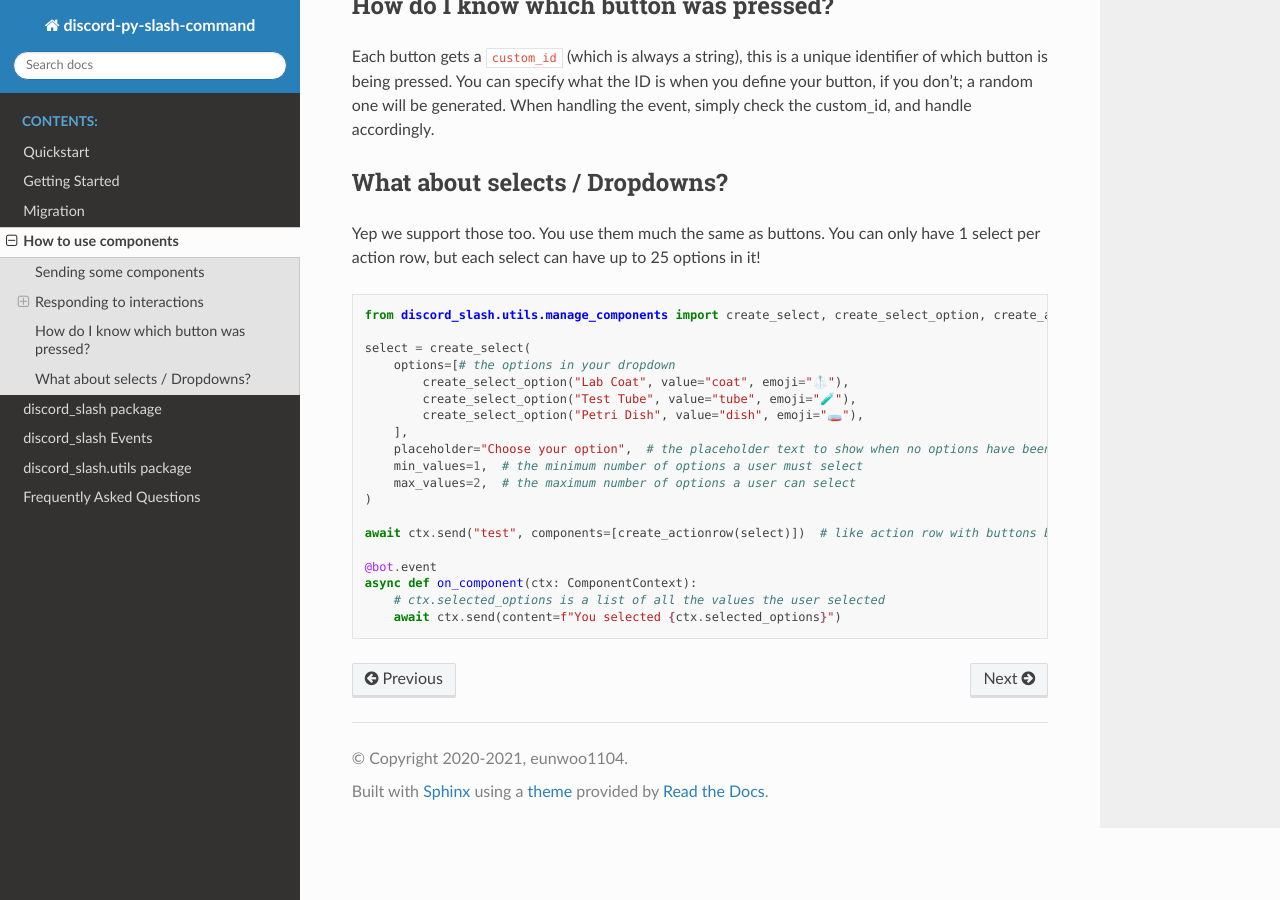
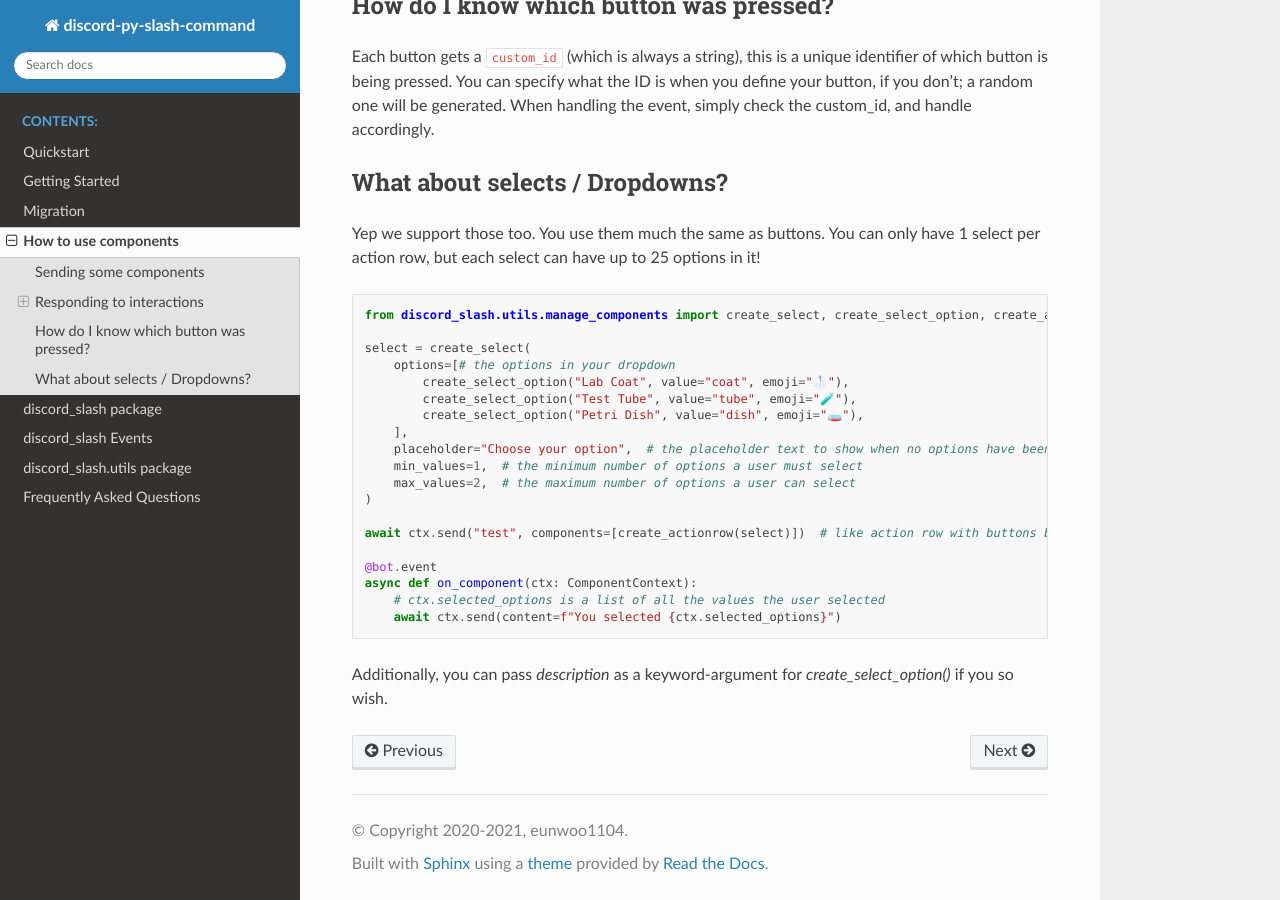
Before and after one commit to interactions-py/interactions.py, a Sphinx documentation site: the page built from docs/components.rst, in a window 1280 px wide and 900 px high, scrolled down 2748 px. Built offline with Sphinx 7.4.7 and the Read the Docs theme 2.0.0, drawn with Linux system fonts in a browser that asks for light colours; the version number could not be read and is left out.

Commit message:
Document optional description kwarg for selects

```diff
--- a/docs/components.rst
+++ b/docs/components.rst
@@ -140,3 +140,5 @@ Yep we support those too. You use them much the same as buttons. You can only ha
     async def on_component(ctx: ComponentContext):
         # ctx.selected_options is a list of all the values the user selected
         await ctx.send(content=f"You selected {ctx.selected_options}")
+
+Additionally, you can pass `description` as a keyword-argument for `create_select_option()` if you so wish.
```
